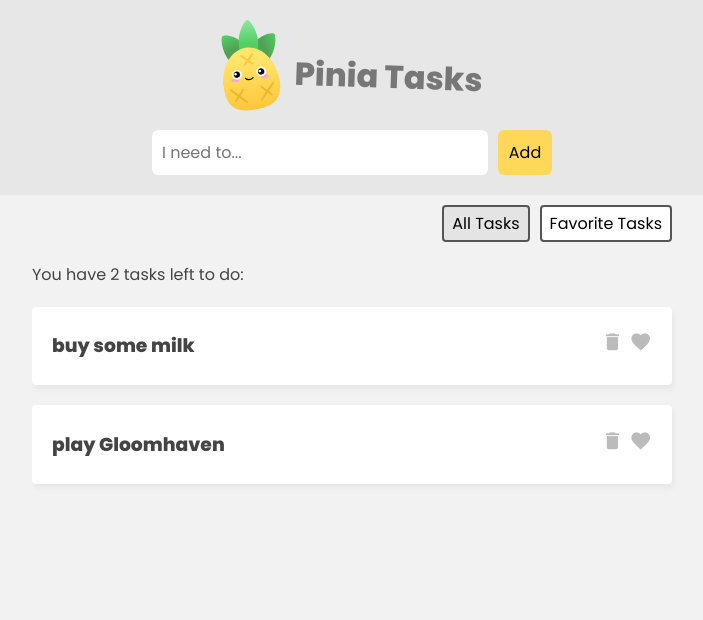
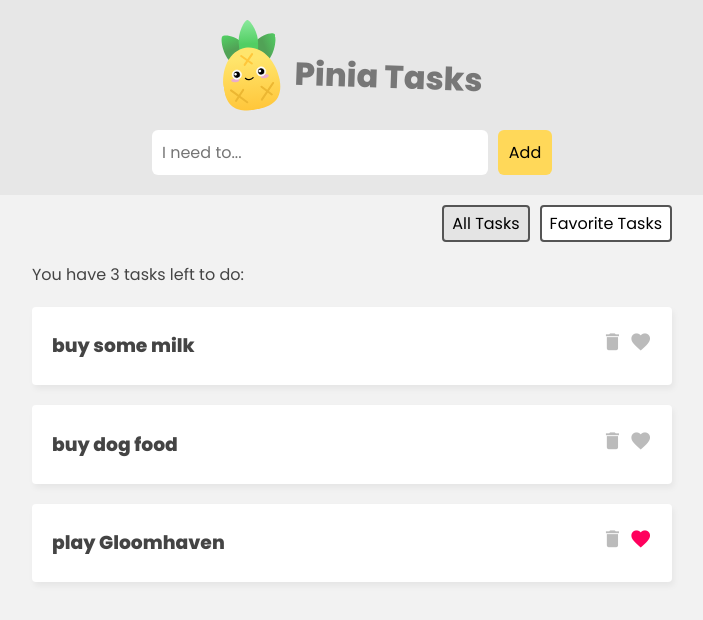
Before and after one commit to predrag-m/pinia-tasks, a Vue app: page / in a window 1280 px wide. Shown: the top 620 px of the page, without its empty margins (288-991 px from the left). Built offline with nearby package versions, Linux system fonts and the light colour scheme; the HTML template or start-up script is replaced by a standard one.

Commit message:
Added actions 'deleteTask', 'toggleFavTask' inside TaskStore.ts; Implemented them inside TaskDetails.vue; Added CSS style in main.css

```diff
--- a/src/assets/main.css
+++ b/src/assets/main.css
@@ -66,6 +66,10 @@ header h1 {
     color: #bbb;
 }
 
+.task i.active {
+    color: #ff005d;
+}
+
 /* filter nav */
 .filter {
     width: 640px;
--- a/src/components/TaskDetails.vue
+++ b/src/components/TaskDetails.vue
@@ -1,13 +1,15 @@
 <script setup lang="ts">
+import { useTaskStore } from "@/stores/TaskStore";
 import type { Task } from "@/types/Task";
 import { defineProps, type PropType } from "vue";
 
-const props = defineProps({
+defineProps({
   task: {
     required: true,
     type: Object as PropType<Task>,
   },
 });
+const taskStore = useTaskStore();
 </script>
 
 <template>
@@ -16,10 +18,21 @@ const props = defineProps({
     <!-- Inside index.html we created a linked to material icons -->
     <!-- Icon for trash can is 'delete' -->
     <div class="icons">
-      <i class="material-icons">delete</i>
-      <i class="material-icons">favorite</i>
+      <i @click="taskStore.deleteTask(task.id)" class="material-icons"
+        >delete</i
+      >
+      <i
+        @click="taskStore.toggleFavTask(task.id)"
+        class="material-icons"
+        :class="{ active: task.isFav }"
+        >favorite</i
+      >
     </div>
   </div>
 </template>
 
-<style scoped></style>
+<style scoped>
+.red {
+  color: red;
+}
+</style>
--- a/src/stores/TaskStore.ts
+++ b/src/stores/TaskStore.ts
@@ -10,7 +10,8 @@ export const useTaskStore = defineStore("taskStore", {
     return {
       tasks: [
         { id: 1, title: "buy some milk", isFav: false },
-        { id: 2, title: "play Gloomhaven", isFav: true },
+        { id: 2, title: "buy dog food", isFav: false },
+        { id: 3, title: "play Gloomhaven", isFav: true },
       ],
     };
   },
@@ -30,8 +31,13 @@ export const useTaskStore = defineStore("taskStore", {
       this.tasks.push(task);
     },
 
-    deleteTask() {},
+    deleteTask(id: number) {
+      this.tasks = this.tasks.filter((t) => t.id !== id);
+    },
 
-    changeTaskToFavTask() {},
+    toggleFavTask(id: number) {
+      const task: Task | undefined = this.tasks.find((t) => t.id === id);
+      if (task) task.isFav = !task.isFav;
+    },
   },
 });
```
